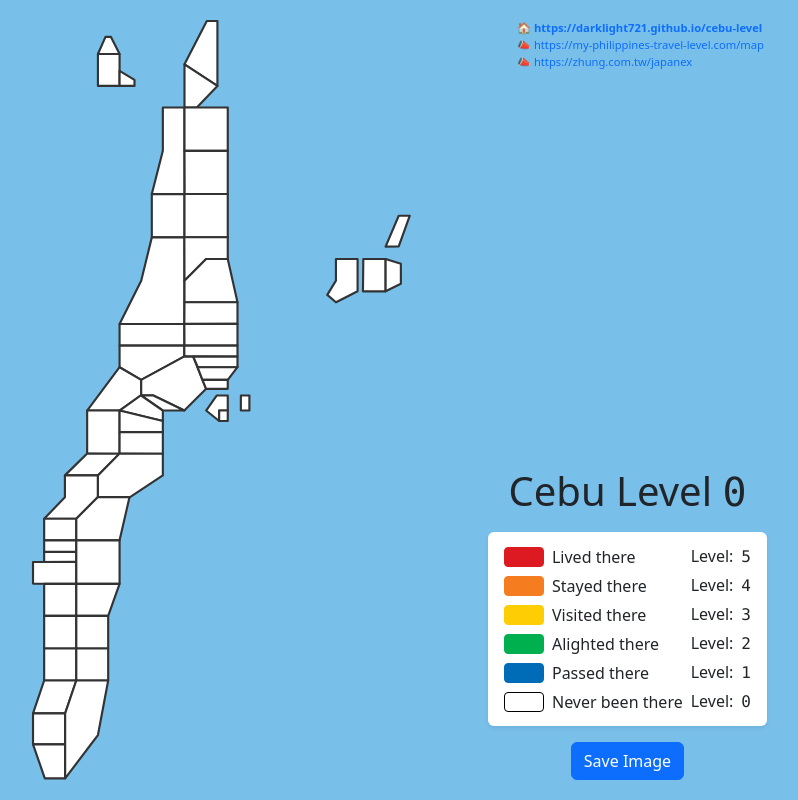
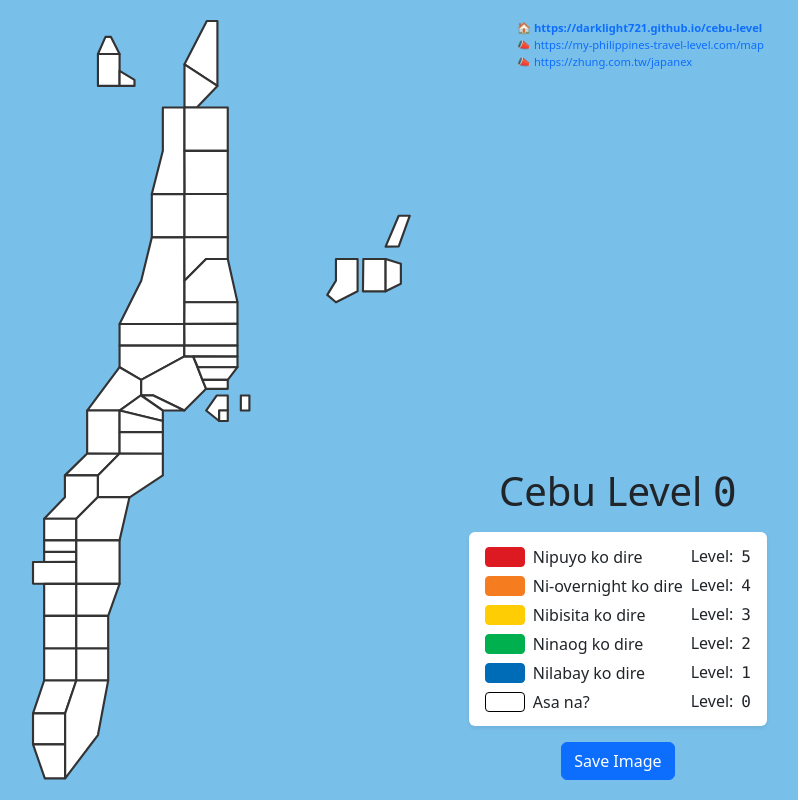
Before and after one commit to darklight721/cebu-level, a React (Vite) app: page / in a window 1280 px wide. Shown: the whole page, without its empty margins (423-1221 px from the left). Built offline with nearby package versions, Linux system fonts and the light colour scheme.

Commit message:
Change to bisaya

```diff
--- a/src/data.ts
+++ b/src/data.ts
@@ -300,32 +300,32 @@ export const towns = [
 
 export const levels = [
   {
-    name: 'Lived there',
+    name: 'Nipuyo ko dire',
     points: 5,
     className: 'lived' as const,
   },
   {
-    name: 'Stayed there',
+    name: 'Ni-overnight ko dire',
     points: 4,
     className: 'stayed' as const,
   },
   {
-    name: 'Visited there',
+    name: 'Nibisita ko dire',
     points: 3,
     className: 'visited' as const,
   },
   {
-    name: 'Alighted there',
+    name: 'Ninaog ko dire',
     points: 2,
     className: 'alighted' as const,
   },
   {
-    name: 'Passed there',
+    name: 'Nilabay ko dire',
     points: 1,
     className: 'passed' as const,
   },
   {
-    name: 'Never been there',
+    name: 'Asa na?',
     points: 0,
     className: '' as const,
   },
```
